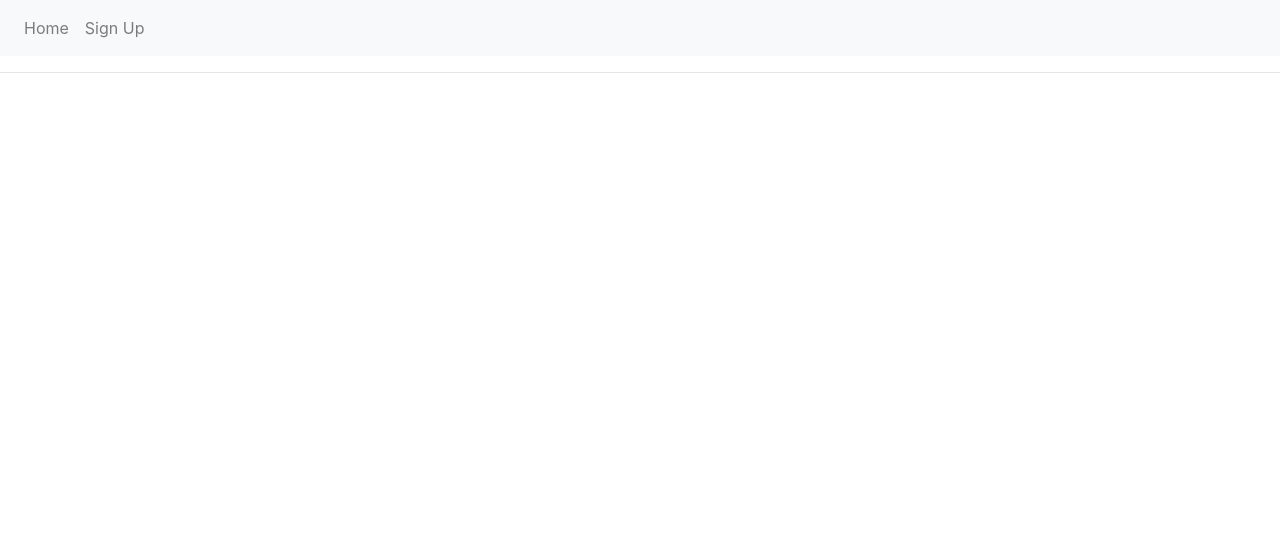
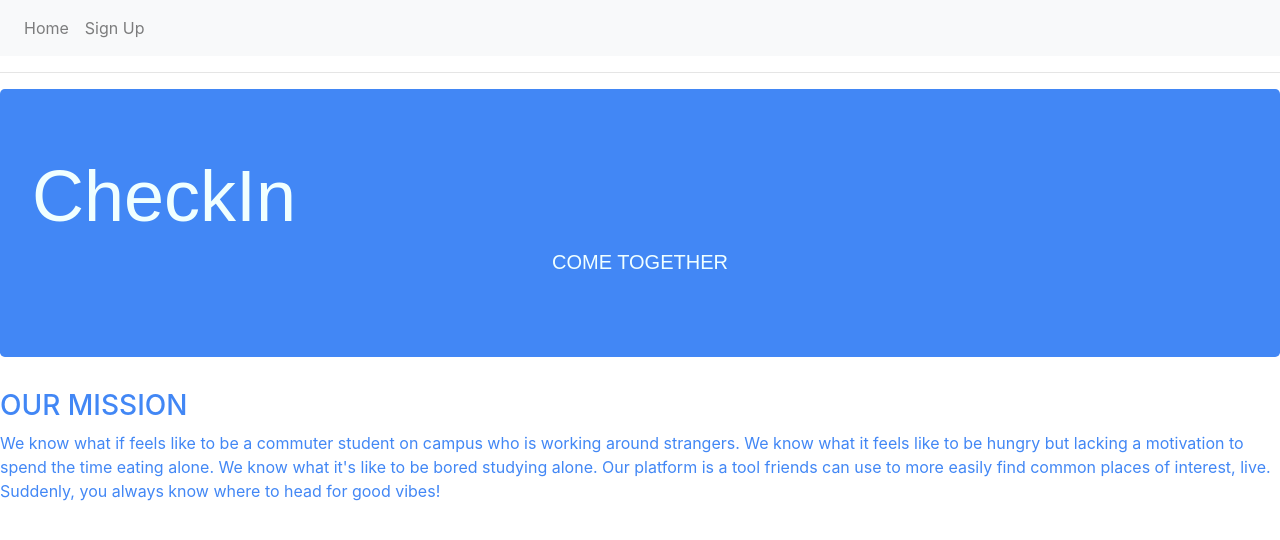
Before and after one commit to ignaspa/CheckIn_csc309, a React (Create React App) app in the folder client/: page / in a window 1280 px wide. Shown: the top 540 px of the page. Built offline with nearby package versions, Linux system fonts and the light colour scheme.

Commit message:
Fixed landing

```diff
--- a/client/src/components/Home.js
+++ b/client/src/components/Home.js
@@ -1,73 +1,56 @@
 import React, { Component } from "react";
 
-const mission_description = "We know what if feels like to be a \
-commuter student on campus who is working around strangers. We know\
- what it feels like to be hungry but lacking a motivation to spend \
- the time eating alone. We know what it's like to be bored studying \
- alone. Our platform is a tool friends can use to more easily find \
- common places of interest, live. Suddenly, you always know where \
- to head for good vibes!";
 
-const style = "font-family: 'Montserrat', sans-serif; color:#4287f5; text-align: left";
+const style = {
+  font: "Montserrat, sans-serif",
+  color: "#4287f5",
+}
+
+const mission_description = "We know what if feels like to be a commuter student on campus who is working around strangers. We know what it feels like to be hungry but lacking a motivation to spend the time eating alone. We know what it's like to be bored studying  alone. Our platform is a tool friends can use to more easily find common places of interest, live. Suddenly, you always know where to head for good vibes!";
 
 export default class Home extends Component {
 
   render() {
     return (
       <div>
-      <nav_bar/>
-      <big_title/>
-      <mission/>
+      {/* <nav_bar/> */}
+      <BigTitle/>
+      <Mission/>
       </div>
     );
   }
 }
 
-function nav_bar() {
+function BigTitle(props) {
+  const styleJumbotron = {
+    backgroundColor: "#4287f5"
+  };
+
+  const styleDisplay = {
+    fontFamily: "Montserrat, sans-serif",
+    color: "Azure"
+  };
+
+  const styleLead = {
+    fontFamily: "Montserrat, sans-serif",
+    textAlign: "center",
+    color: "azure"
+  };
+
   return (
-    <nav class="navbar navbar-expand-lg fixed-top ">
-      <a class="navbar-brand" href="#">Home</a>
-      <button class="navbar-toggler" type="button" data-toggle="collapse" data-target="#navbarSupportedContent" aria-controls="navbarSupportedContent" aria-expanded="false" aria-label="Toggle navigation">
-        <span class="navbar-toggler-icon"></span>
-      </button>
-      <div class="collapse navbar-collapse " id="navbarSupportedContent">
-        <ul class="navbar-nav mr-4">
-          <li class="nav-item">
-            <a class="nav-link" data-value="Log-in" href="#">Log-in</a>
-          </li>
-          <li class="nav-item">
-            <a class="nav-link " data-value="Register" href="#">Register</a>
-          </li>
-          <li class="nav-item">
-            <a class="nav-link " data-value="about" href="#">About us</a>
-          </li>
-          <li class="nav-item">
-            <a class="nav-link " data-value="team" href="#">Team</a>
-          </li>
-          <li class="nav-item">
-            <a class="nav-link " data-value="contact" href="#">Contact</a>
-          </li>
-        </ul>
-      </div>
-    </nav>
-  );
-}
-
-function big_title() {
-  return (
-    <div class="jumbotron vertical-center" style="background-color:#4287f5;">
-      <h1 class="display-3" style="font-family: 'Montserrat', sans-serif; color: azure">CheckIn</h1>
-      <p class="lead" style="font-family: 'Montserrat', sans-serif; text-align: center; color: azure">
+    <div class="jumbotron vertical-center" style={styleJumbotron}>
+      <h1 class="display-3" style={styleDisplay}>CheckIn</h1>
+      <p class="lead" style={styleLead}>
         <b>COME TOGETHER</b>
       </p>
     </div>
   );
 }
-function mission() {
+function Mission(props) {
   return (
     <div>
-      <h3 style={style} >OUR MISSION</h3>
-      <p style={style} >{mission_description}</p>
+      <h3 className = "text-left" style={style} >OUR MISSION</h3>
+      <p classNames = "text-left" style={style} >{mission_description}</p>
     </div>
 
   );
```
Also changed, not shown: client/src/components/App.js (+31 -0 lines).
